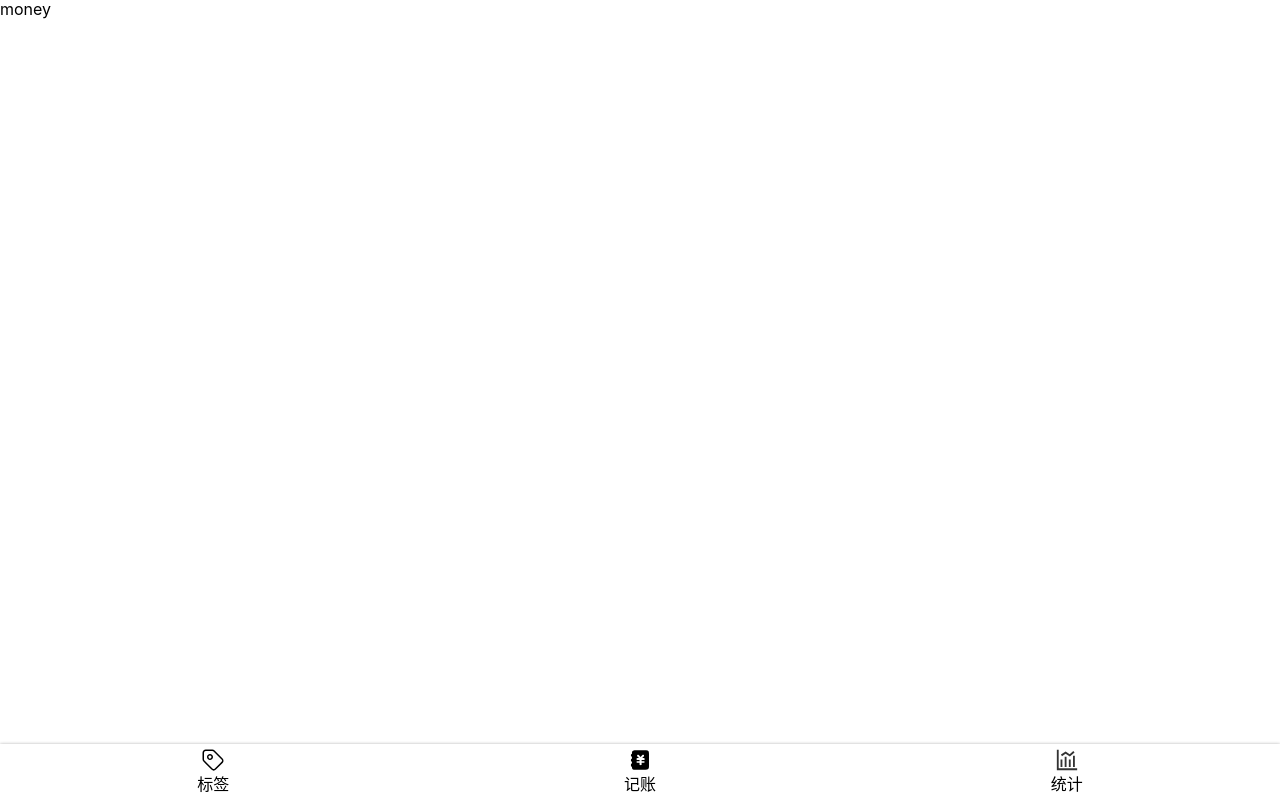
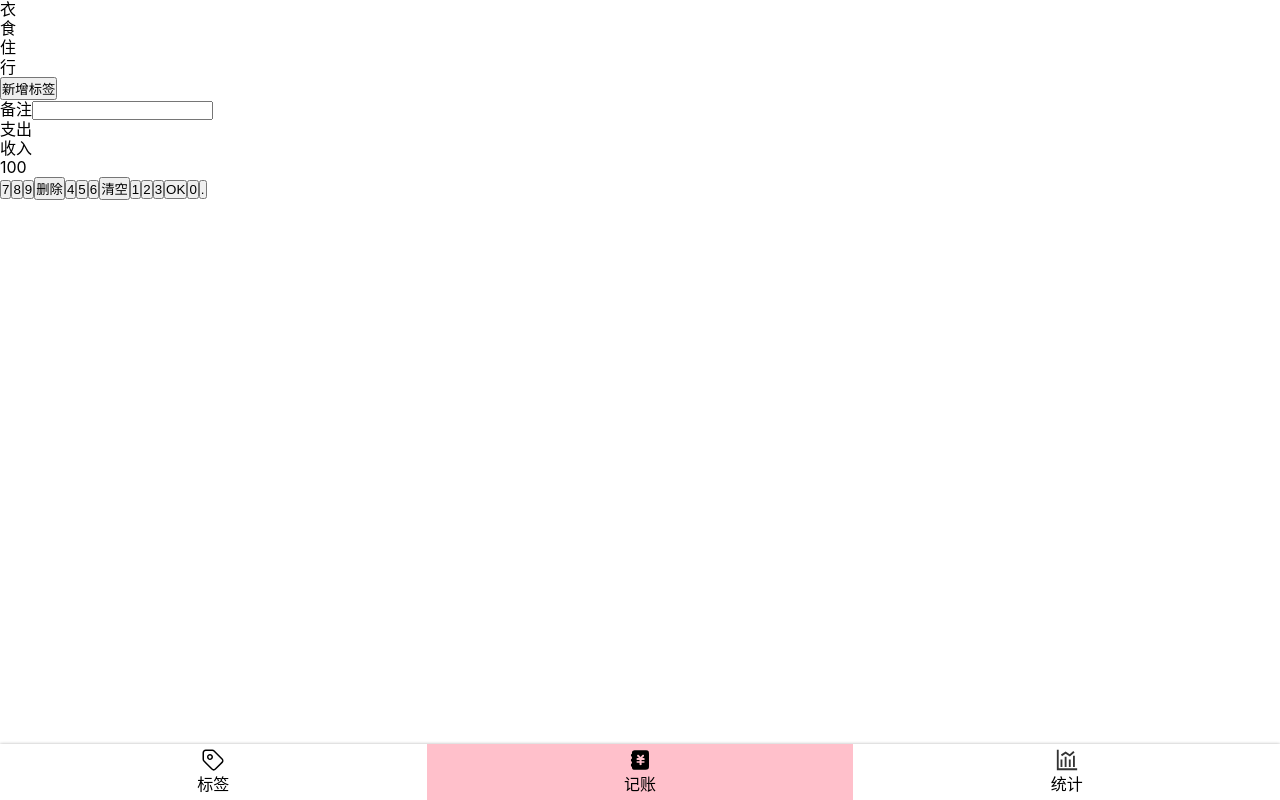
Before and after one commit to fxjzz/react-bookkeeping, a React app: page /#/money in a window 1280 px wide. Built offline with nearby package versions, Linux system fonts and the light colour scheme.

Commit message:
添加money 的 html

```diff
--- a/src/components/Nav.tsx
+++ b/src/components/Nav.tsx
@@ -1,6 +1,6 @@
 import styled from "styled-components";
 import React from "react";
-import {Link} from "react-router-dom";
+import {Link, NavLink} from "react-router-dom";
 import Icon from "./Icon";
 
 
@@ -22,6 +22,9 @@
           width: 24px;
           height: 24px;
         }
+        &.selected{
+          background: pink;
+        }
       }
     }
   }
@@ -32,22 +35,22 @@
         <NavWrapper>
             <ul>
                 <li>
-                    <Link to="tags">
+                    <NavLink to="tags" activeClassName="selected">
                         <Icon name="tag"/>
                         标签
-                    </Link>
+                    </NavLink>
                 </li>
                 <li>
-                    <Link to="money">
+                    <NavLink to="money" activeClassName="selected">
                         <Icon name="money"/>
                         记账
-                    </Link>
+                    </NavLink>
                 </li>
                 <li>
-                    <Link to="statistics">
+                    <NavLink to="statistics" activeClassName="selected">
                         <Icon name="chart"/>
                         统计
-                    </Link>
+                    </NavLink>
                 </li>
             </ul>
         </NavWrapper>
--- a/src/views/Money.tsx
+++ b/src/views/Money.tsx
@@ -1,9 +1,67 @@
 import Layout from "../components/Layout";
 import React from "react";
+import styled from "styled-components";
+
+const TagsSection = styled.section`
+
+`;
+const NotesSection = styled.section`
+
+`;
+const CategorySection = styled.section`
+
+`;
+const NumberPadSection = styled.section`
+
+`;
 
 function Money() {
     return (
-        <Layout>money</Layout>
+        <Layout>
+            <TagsSection>
+                <ul>
+                    <li>衣</li>
+                    <li>食</li>
+                    <li>住</li>
+                    <li>行</li>
+                </ul>
+                <button>新增标签</button>
+            </TagsSection>
+            <NotesSection>
+                <label>
+                    <span>
+                        备注
+                    </span>
+                    <input type="text"/>
+                </label>
+            </NotesSection>
+            <CategorySection>
+                <ul>
+                    <li>支出</li>
+                    <li>收入</li>
+                </ul>
+            </CategorySection>
+            <NumberPadSection>
+                <div>100</div>
+                <div>
+                    <button>7</button>
+                    <button>8</button>
+                    <button>9</button>
+                    <button>删除</button>
+                    <button>4</button>
+                    <button>5</button>
+                    <button>6</button>
+                    <button>清空</button>
+                    <button>1</button>
+                    <button>2</button>
+                    <button>3</button>
+                    <button>OK</button>
+                    <button>0</button>
+                    <button>.</button>
+                </div>
+            </NumberPadSection>
+        </Layout>
     );
 }
-export default Money
+
+export default Money;
```
